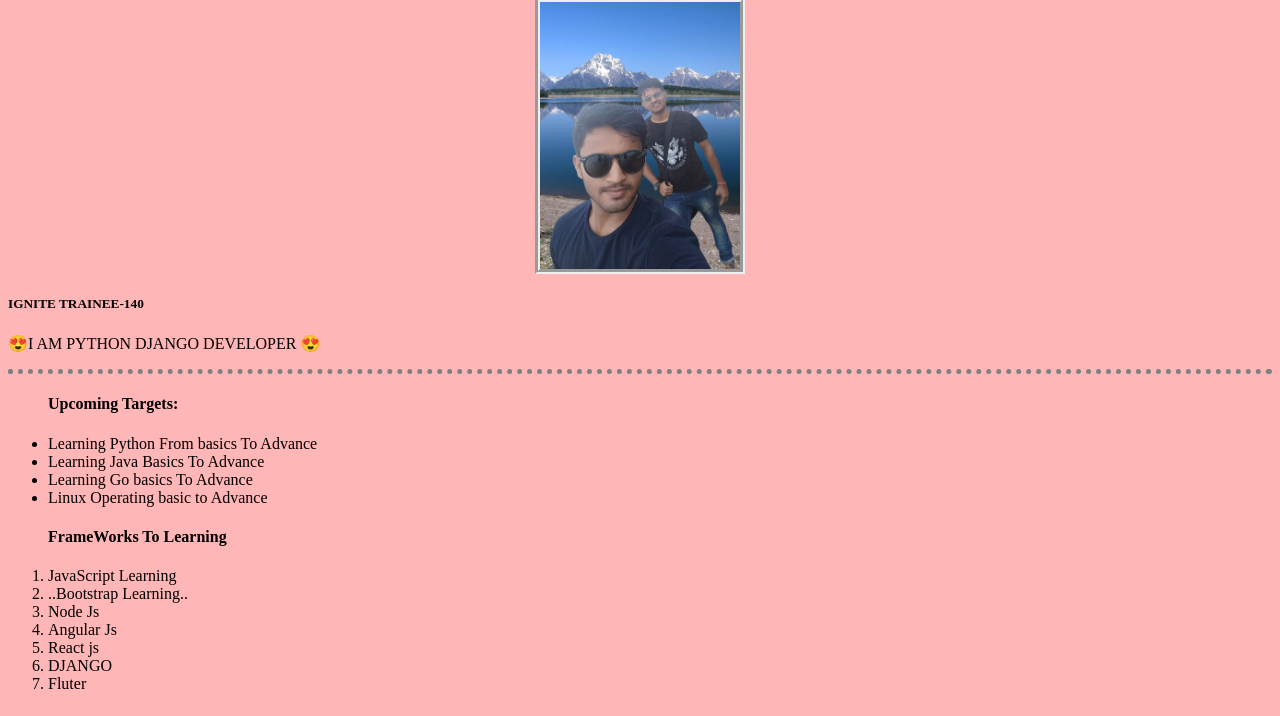
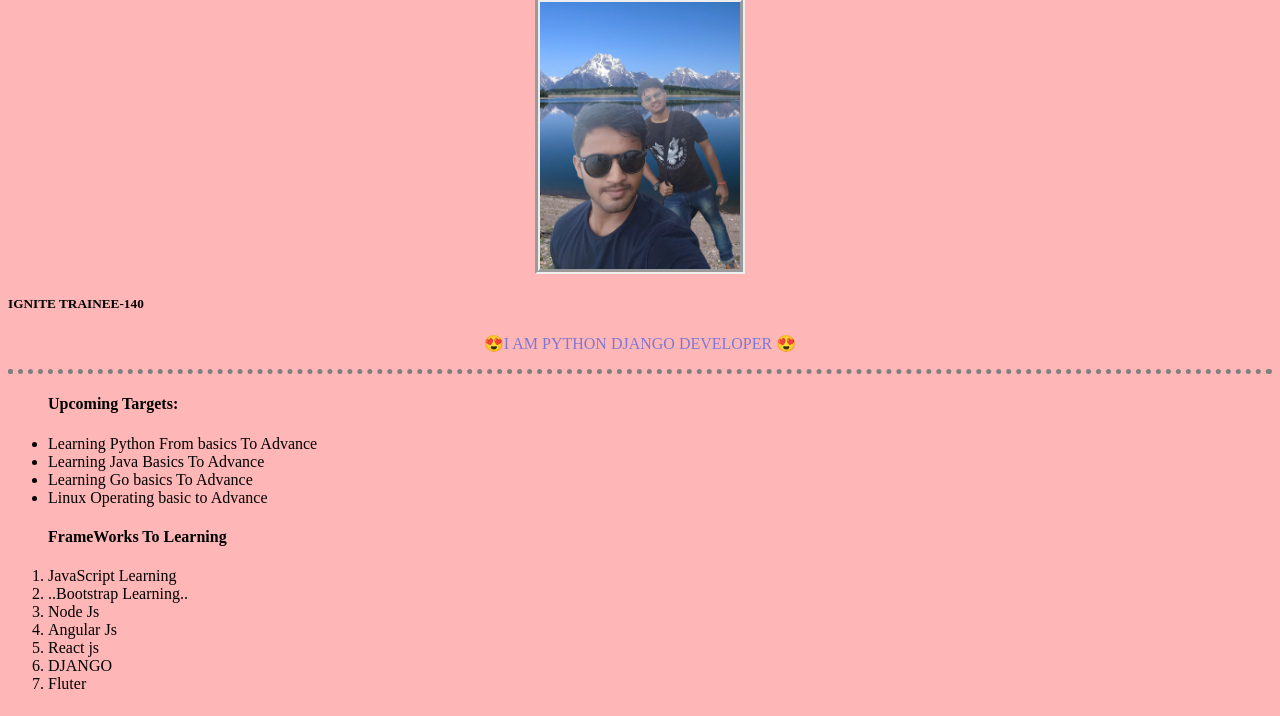
Before and after one commit to SAURABHGAVALI/SSG_INTERNAL_-101, a plain HTML site: page index.html in a window 1280 px wide. Shown: the part 84-800 px from the top of the page. Drawn offline with Linux system fonts and the light colour scheme.

Commit message:
Update index.html

```diff
--- a/index.html
+++ b/index.html
@@ -13,10 +13,11 @@ body
     background-color:#ffb6b6;
   }
   h1{
-  text-align:center;
+  text-align: center;
   }
   p{
-    text-align;
+    text-align: center;
+    color:#7f78d2;
   }
 
   img{
```
